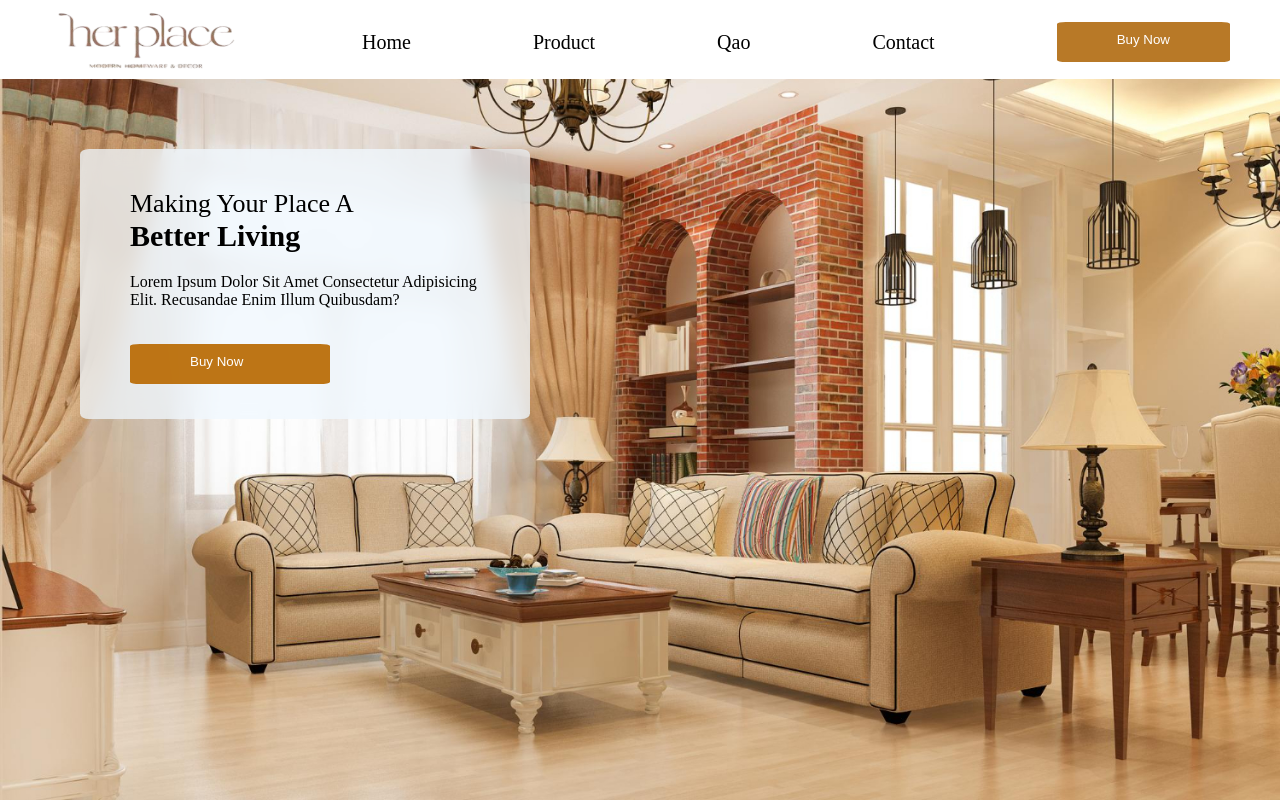
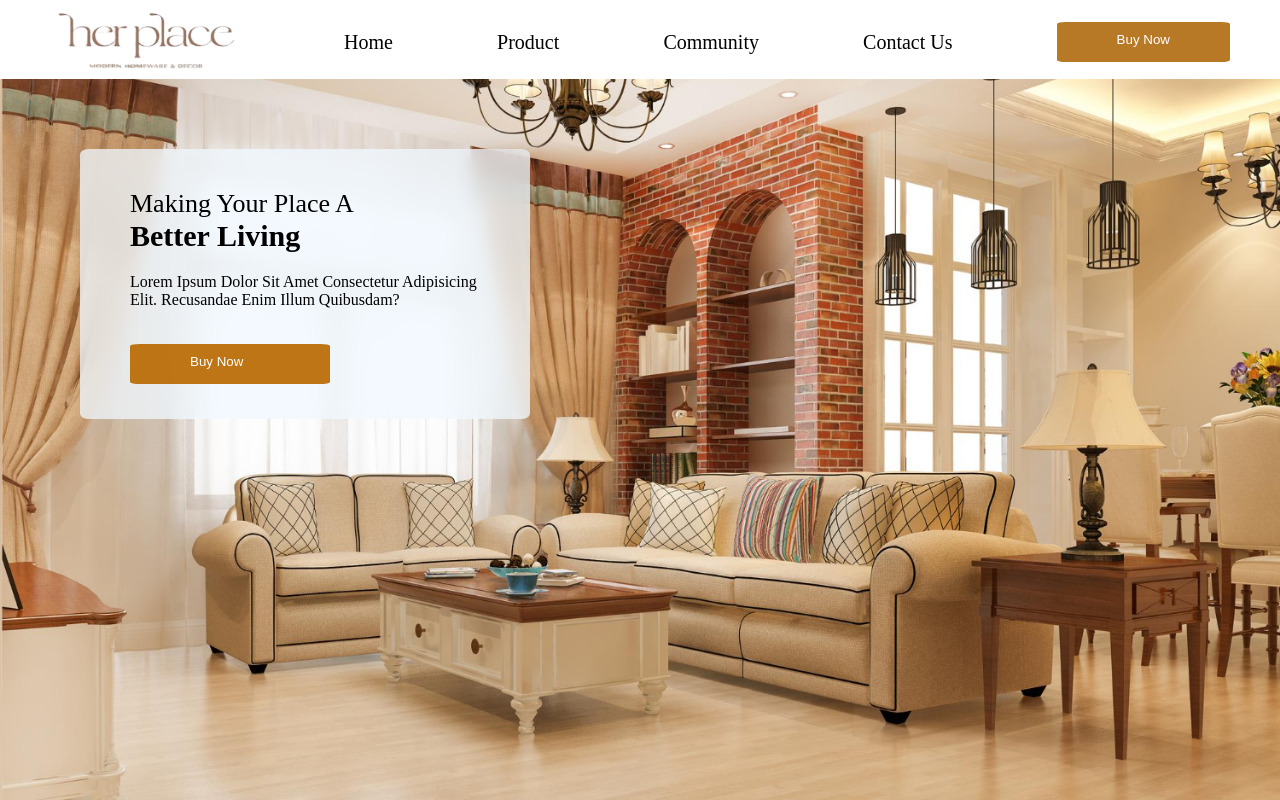
Before and after one commit to onyinye633/home1, a plain HTML site: page index.html in a window 1280 px wide. Shown: the top 800 px of the page. Drawn offline with Linux system fonts and the light colour scheme.

Commit message:
updated links

```diff
--- a/index.html
+++ b/index.html
@@ -16,8 +16,8 @@
       <!-- <div class="ase"> -->
       <a href="home" id="due"> Home</a>
       <a href="home"> product</a>
-      <a href="home"> qao</a>
-      <a href="home"> contact</a>
+      <a href="home"> community</a>
+      <a href="home"> contact us</a>
       <!-- </div> -->
       <div class="btn">
       <button id="buy">buy now</button>
```
